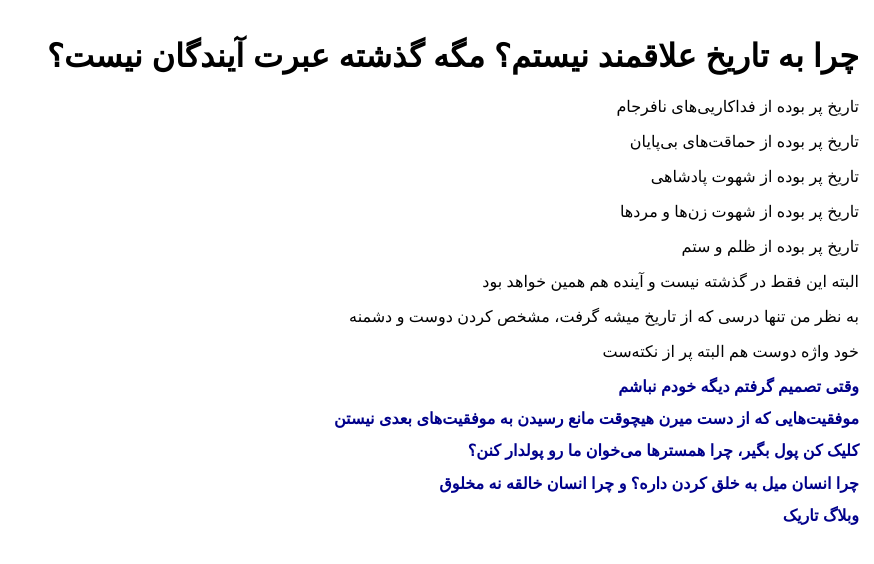
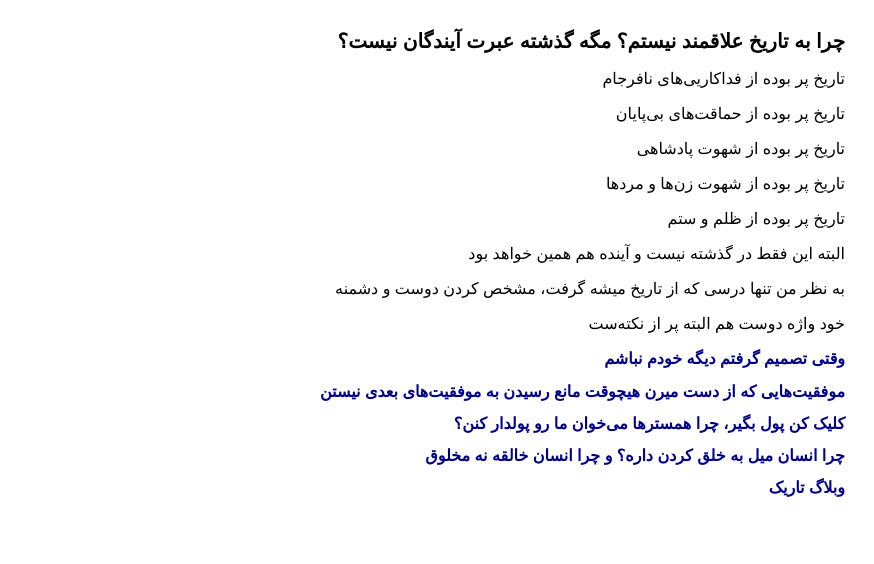
Before and after one commit to darkblog/darkblog.github.io, a Jekyll site: the page built from _posts/2024-7-4-2.md, in a window 1280 px wide. Shown: the top 564 px of the page, without its empty margins (406-1280 px from the left). Built offline with Jekyll 4.4.1, drawn with Linux system fonts in a browser that asks for light colours.

Commit message:
Update post.html

```diff
--- a/_layouts/post.html
+++ b/_layouts/post.html
@@ -7,7 +7,7 @@
 <head>
 <title>{{ page.title }}</title>
 <meta name="viewport" content="width=device-width">
-<style>body{font-family:sans-serif;margin:auto;padding:1em;width:80%}a{text-decoration:none;color:darkblue}h2{font-size:16px}</style>
+<style>body{font-family:sans-serif;margin:auto;padding:1em;width:80%}a{text-decoration:none;color:darkblue}h1{font-size:20px}h2{font-size:16px}</style>
 </head>
 <body>
 <h1>{{ page.title }}</h1>
```
